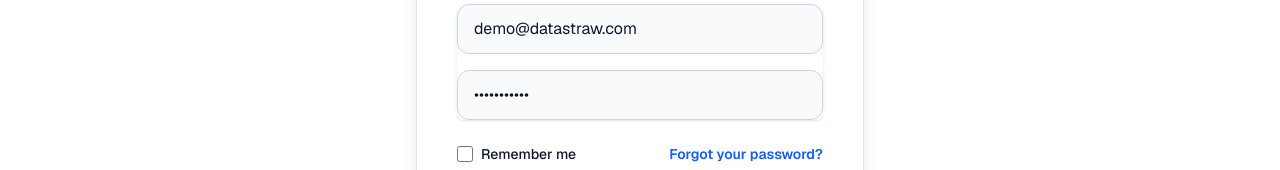
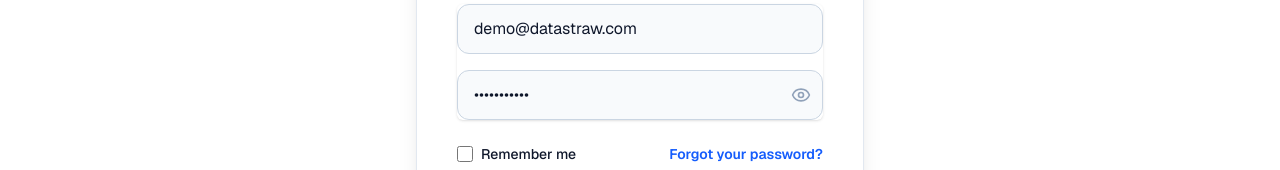
Before and after one commit to sarv-tech/Customer-Support-Ticketing-System, a Next.js app: page /login in a window 1280 px wide. Shown: the part 390-560 px from the top of the page. Built offline with nearby package versions, Linux system fonts and the light colour scheme; no server answers.

Commit message:
feat: add show password toggle to login UI

```diff
--- a/src/app/login/page.tsx
+++ b/src/app/login/page.tsx
@@ -1,10 +1,12 @@
 'use client'
 
-import { useActionState } from 'react'
+import { useActionState, useState } from 'react'
 import { signIn } from '@/app/actions/auth'
+import { Eye, EyeOff } from 'lucide-react'
 
 export default function LoginPage() {
   const [state, formAction, isPending] = useActionState(signIn, null)
+  const [showPassword, setShowPassword] = useState(false)
   return (
     <div className="min-h-[80vh] flex items-center justify-center py-12 px-4 sm:px-6 lg:px-8">
       <div className="max-w-md w-full space-y-8 bg-white p-10 rounded-2xl shadow-xl border border-slate-200 relative overflow-hidden">
@@ -48,20 +50,32 @@
                 defaultValue="demo@datastraw.com"
               />
             </div>
-            <div>
+            <div className="relative">
               <label htmlFor="password" className="sr-only">
                 Password
               </label>
               <input
                 id="password"
                 name="password"
-                type="password"
+                type={showPassword ? "text" : "password"}
                 autoComplete="current-password"
                 required
-                className="appearance-none rounded-xl relative block w-full px-4 py-3 border border-slate-300 placeholder-slate-500 text-slate-900 focus:outline-none focus:ring-2 focus:ring-blue-500 focus:border-blue-500 sm:text-base transition-all bg-slate-50 hover:bg-white focus:bg-white"
+                className="appearance-none rounded-xl relative block w-full px-4 py-3 pr-10 border border-slate-300 placeholder-slate-500 text-slate-900 focus:outline-none focus:ring-2 focus:ring-blue-500 focus:border-blue-500 sm:text-base transition-all bg-slate-50 hover:bg-white focus:bg-white"
                 placeholder="Password"
                 defaultValue="password123"
               />
+              <button
+                type="button"
+                onClick={() => setShowPassword(!showPassword)}
+                className="absolute inset-y-0 right-0 pr-3 flex items-center text-slate-400 hover:text-slate-600 focus:outline-none"
+                tabIndex={-1}
+              >
+                {showPassword ? (
+                  <EyeOff className="h-5 w-5" aria-hidden="true" />
+                ) : (
+                  <Eye className="h-5 w-5" aria-hidden="true" />
+                )}
+              </button>
             </div>
           </div>
 
```
